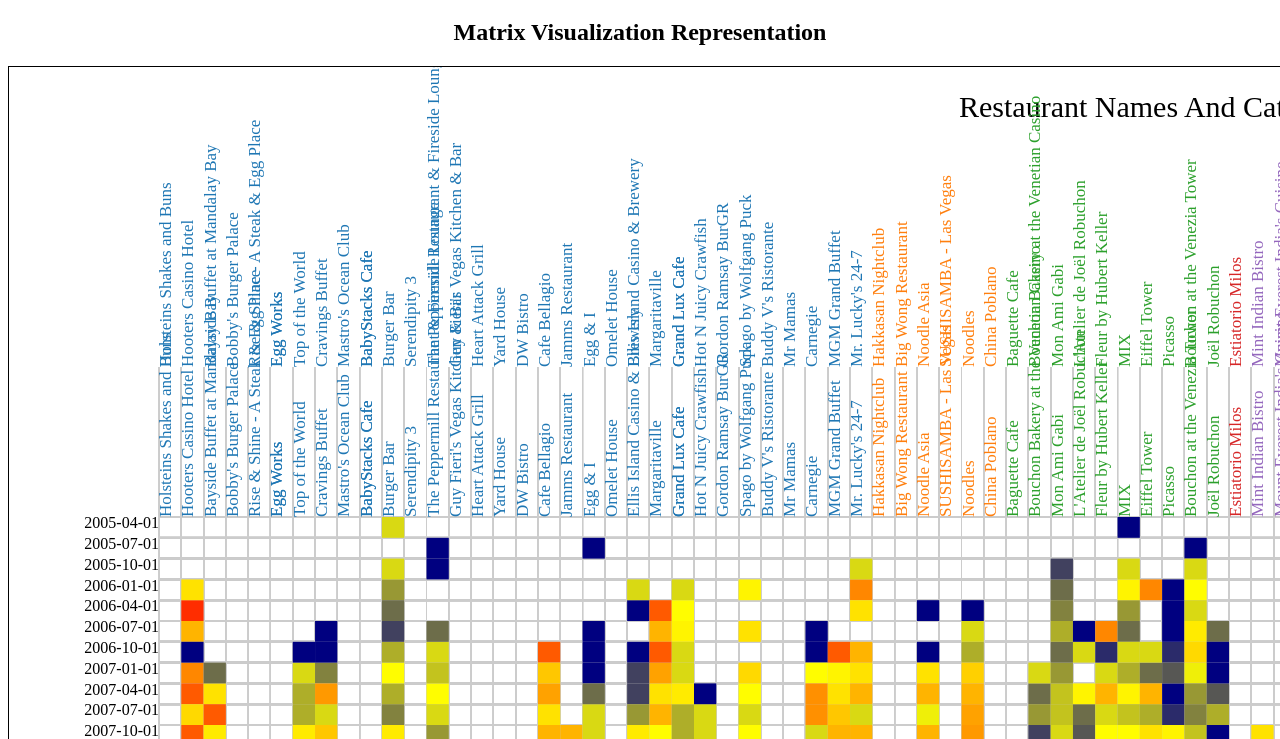
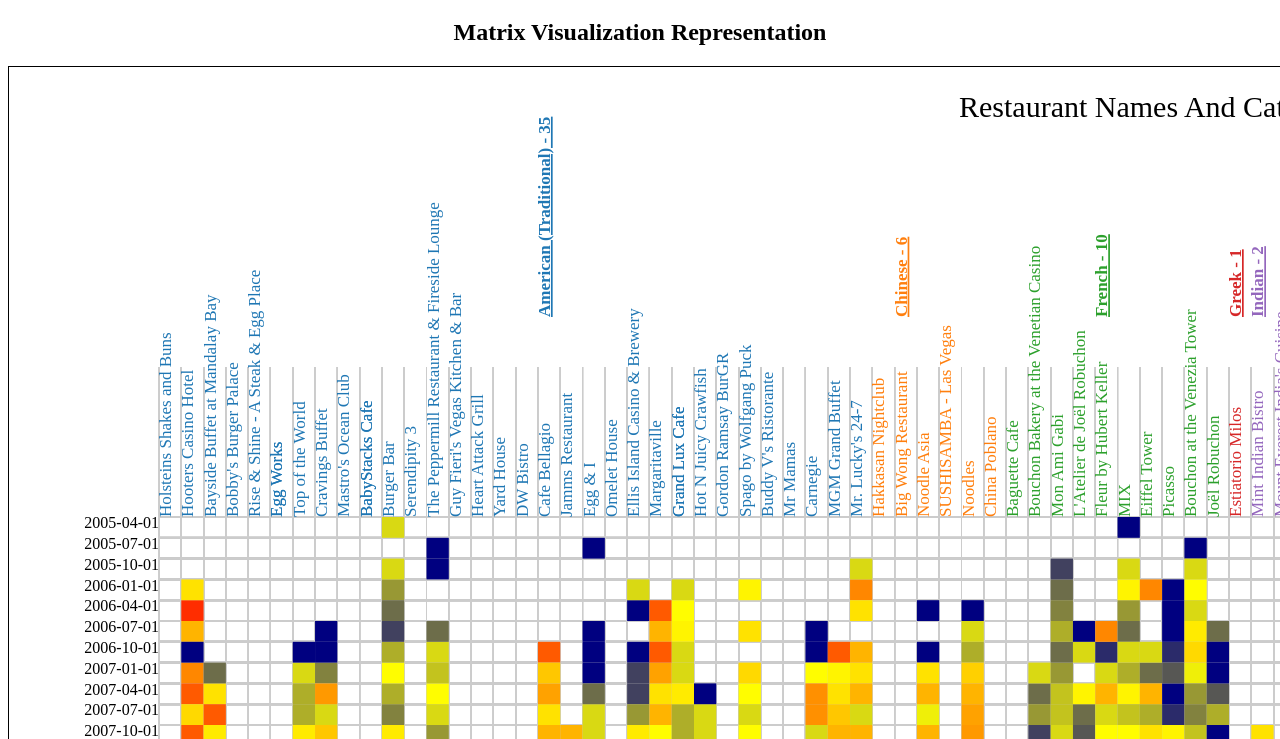
Before and after one commit to cskc97/YelpDatasetVisualization, a plain HTML site: page index.html in a window 1280 px wide. Shown: the part 61-800 px from the top of the page. Drawn offline with Linux system fonts and the light colour scheme.

Commit message:
finished initial version

```diff
--- a/index.html
+++ b/index.html
@@ -51,6 +51,25 @@
     const BUSINESS_NAME_INDEX = 0;
     const YEAR_QUARTER_INDEX=1;
     const QUARTER_RATING_INDEX = 2;
+
+
+    function restaurantAndCategories(restaurants)
+    {
+
+        let returnMap = new Map();
+        for(let counter=0;counter<restaurants.length;counter++)
+        {
+            returnMap.set(restaurants[counter].business_name,restaurants[counter].category);
+
+
+        }
+
+        return returnMap;
+
+
+
+
+    }
 
     function reformatData(restaurants)
     {
@@ -155,6 +174,8 @@
         let [reformattedRestaurants,averageRating] = reformatData(restaurants);
         console.log("AVERAGE RATING - ",averageRating)
 
+        let restaurantCategoriesMap = restaurantAndCategories(restaurants);
+        console.log(restaurantCategoriesMap);
 
         let container = d3.select(id);
         let color = d3.scaleOrdinal(d3.schemeCategory10);
@@ -327,11 +348,65 @@
             .data(businessNames)
             .enter()
             .append('text')
-            .text(d => d)
-            .attr("dx", d=>xScale(d)+150)
+            .text((d,index) =>{
+
+            if(index == 34/2)
+            {
+                return "American (Traditional) - 35";
+            }
+            if (index == 36)
+            {
+                return "Chinese - 6"
+            }
+            if(index == 45)
+            {
+                return "French - 10"
+            }
+            if(index == 51)
+            {
+                return "Greek - 1"
+            }
+
+            if(index == 52)
+            {
+                return "Indian - 2"
+            }
+            if(index == 57)
+            {
+                return "Italian - 9"
+            }
+            if(index == 71)
+            {
+                return "Japanese - 17"
+
+            }
+            if(index == 80)
+            {
+                return "Mediterranean - 2"
+            }
+            if(index == 87)
+            {
+                return "Mexican - 12"
+
+            }
+            if(index == 95)
+            {
+                return "Thai - 3"
+            }
+            if(index == 98)
+            {
+                return "Vitenamese - 3"
+            }
+            return "";
+
+           })
+
+            .attr("dx", d=>xScale(d)+200)
 
             .attr("font-size",17)
             .attr("text-anchor", "start")
+            .attr("font-weight",900)
+            .attr("text-decoration","underline")
             .attr("alignment-baseline","hanging")
             .attr("transform", d=>`rotate(-90, ${xScale(d)}, ${0})`)
             .attr("fill", (d,index) => {
@@ -348,6 +423,7 @@
 
 
             })
+
 
 
         container.append("g")
@@ -384,6 +460,7 @@
 
 
             drawChart("#chart",restaurants)
+            //restaurantAndCategories(restaurants);
 
 
 
```
